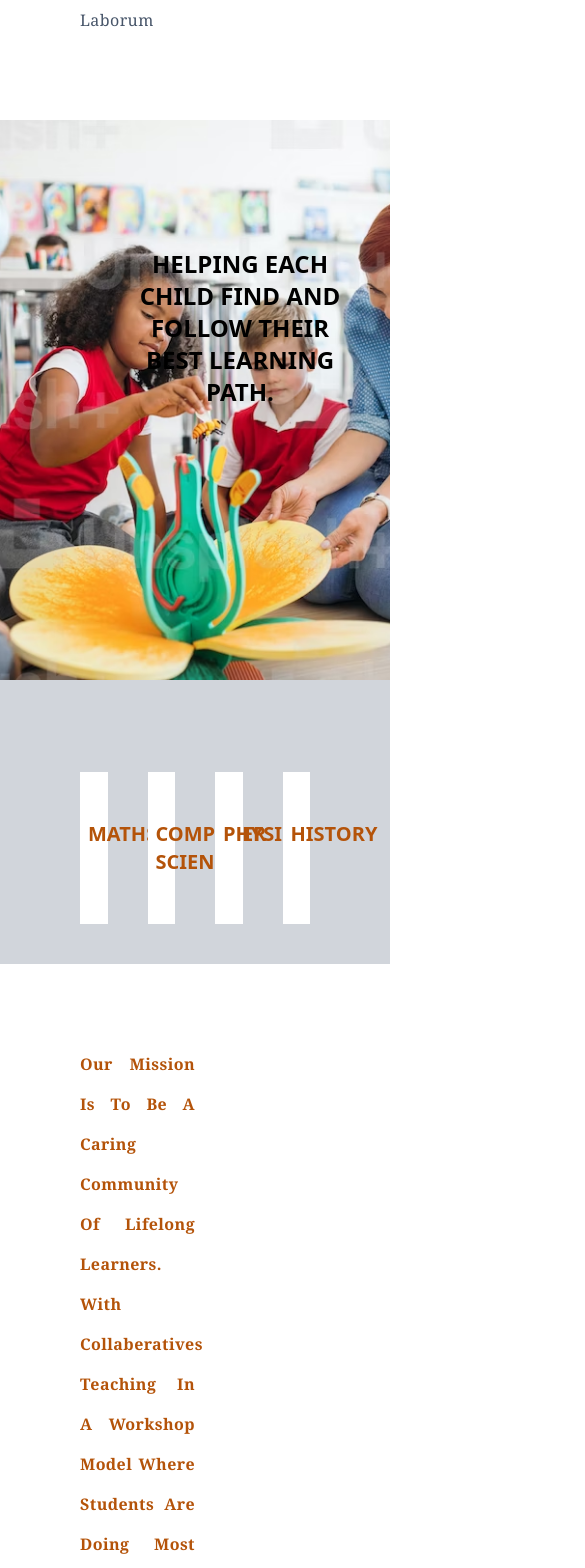
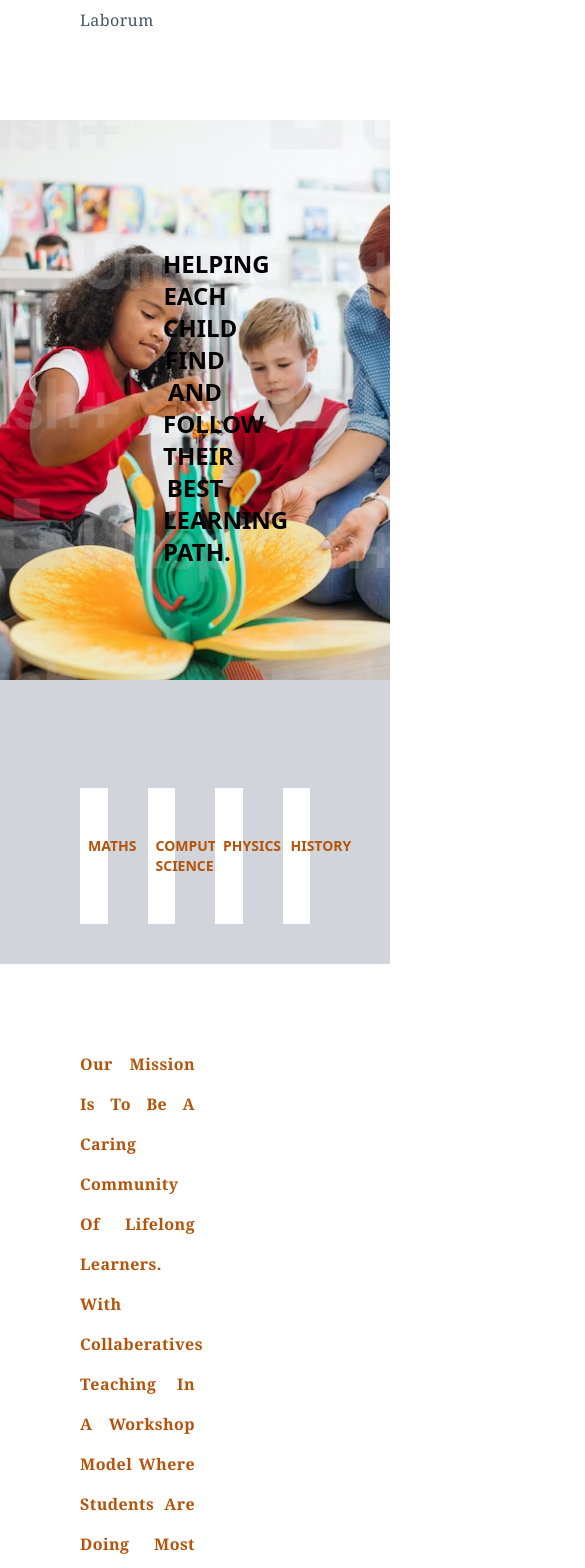
Before and after one commit to yafet-123/Sample_education_sample3_frontend, a Next.js app: page / in a window 390 px wide. Shown: the part 3180-4748 px from the top of the page, 585 px wide, since content can reach past the window. Built offline with nearby package versions, Linux system fonts and the light colour scheme.

Commit message:
making mobile responsive

```diff
--- a/components/Aim.js
+++ b/components/Aim.js
@@ -5,23 +5,23 @@ export function Aim() {
     <div className="bg-gray-300 w-full h-screen relative">
       <div className="hidden lg:block lg:absolute top-0 left-0 lg:left-1/2 w-[32rem] h-full bg-amber-500"></div>
       <div className="lg:absolute lg:left-1/4 lg:top-32 aim-background w-full lg:w-[70rem] h-[35rem] ">
-        <div className="p-32 lg:p-10 bg-transparent lg:bg-white w-[30rem] h-60 lg:-mt-10 lg:float-right lg:-mx-32 m-auto">
+        <div className="p-32 lg:p-10 bg-transparent lg:bg-white w-[20rem] h-60 lg:-mt-10 lg:float-right lg:-mx-10 m-auto">
           <h1 className="text-black text-2xl font-extrabold uppercase text-center lg:text-left">
             Helping each child find and follow their best learning path.
           </h1>
         </div>
 
         <div className="grid grid-cols-4 lg:grid-cols-2 gap-10 absolute bottom-10 lg:-bottom-40 mx-20 lg:mx-0">
-          <div className="bg-white py-12 px-2 text-center text-xl font-extrabold uppercase text-amber-700">
+          <div className="bg-white py-12 px-2 text-center text-sm lg:text-xl font-extrabold uppercase text-amber-700">
             Maths
           </div>
-          <div className="bg-white py-12 px-2 text-center text-xl font-extrabold uppercase text-amber-700">
+          <div className="bg-white py-12 px-2 text-center text-sm lg:text-xl font-extrabold uppercase text-amber-700">
             Computer Science
           </div>
-          <div className="bg-white py-12 px-2 text-center text-xl font-extrabold uppercase text-amber-700">
+          <div className="bg-white py-12 px-2 text-center text-sm lg:text-xl font-extrabold uppercase text-amber-700">
             Physics
           </div>
-          <div className="bg-white py-12 px-2 text-center text-xl font-extrabold uppercase text-amber-700">
+          <div className="bg-white py-12 px-2 text-center text-sm lg:text-xl font-extrabold uppercase text-amber-700">
             History
           </div>
         </div>
--- a/components/Contact.js
+++ b/components/Contact.js
@@ -41,9 +41,7 @@ export function Contact() {
           className="w-full bg-transparent outline-none p-3 mb-3 placeholder:text-white border-b-2"
         />
 
-        <button className="border-2 py-2 px-5 mt-5 max-w-2xl mx-auto">
-          Submit
-        </button>
+        <button className="border-2 py-2 px-5 mt-5">Submit</button>
       </div>
     </div>
   );
--- a/components/MissionOne.js
+++ b/components/MissionOne.js
@@ -27,8 +27,8 @@ export function MissionOne() {
       </div>
 
       <div className="mt-20 h-screen mb-56">
-        <div className="w-[55rem] h-[45rem] bg-transparent lg:bg-amber-500 lg:float-right">
-          <div className="missionone-background w-full lg:w-[80rem] h-[45rem] -ml-20 lg:mt-28 lg:-mx-[30rem] lg:relative overflow-hidden">
+        <div className="w-full lg:w-[55rem] lg:h-[45rem] bg-transparent lg:bg-amber-500 float-none lg:float-right">
+          <div className="missionone-background w-full lg:w-[80rem] h-full lg:h-[45rem] lg:mt-28 lg:-mx-[30rem] lg:relative">
             <div className="p-5 lg:p-10 bg-white w-96 lg:w-[30rem] h-96 lg:absolute lg:left-24 lg:top-3/4 mb-10 border-4 border-orange-700">
               <h1 className="text-2xl font-bold uppercase text-left mb-5">
                 Our Teachers
--- a/components/Public.js
+++ b/components/Public.js
@@ -10,7 +10,7 @@ export function Public() {
         <div className="hidden lg:block w-40 h-40 bg-amber-600 border-none rounded-full"></div>
       </div>
 
-      <div className="grid grid-cols-1 md:grid-cols-2 gap-10">
+      <div className="grid grid-cols-1 lg:grid-cols-2 gap-10">
         <p className="font-serif font-medium tracking-wide leading-10 text-left capitalize w-full lg:w-2/4">
           Lorem ipsum dolor sit amet, consectetur adipiscing elit, sed do
           eiusmod tempor incididunt ut labore et dolore magna aliqua.
@@ -19,18 +19,18 @@ export function Public() {
         <p className="font-serif font-medium tracking-wide leading-10 text-left capitalize w-full lg:w-2/4">
           Ut enim ad minim veniam, quis nostrud exercitation ullamco laboris
           nisi ut aliquip ex ea commodo consequat.
-          <span className="block w-32 p-2 bg-amber-700 text-white border rounded-lg">
+          <span className="block w-32 p-2 bg-amber-700 text-white border rounded-lg mt-10">
             Learn More
           </span>
         </p>
       </div>
 
-      <div className="mr-20 mt-56 w-full bg-amber-500 h-96 flex pr-28 px-20">
-        <div className="w-full relative ">
-          <div className="public-one-background w-1/4 h-full absolute -top-1/4 left-0"></div>
-          <div className="public-two-background w-1/4 h-full absolute -top-1/4 left-1/4"></div>
-          <div className="public-three-background w-1/4 h-full absolute -top-1/4 left-2/4"></div>
-          <div className="public-four-background w-1/4 h-full absolute -top-1/4 left-3/4"></div>
+      <div className="mr-20 mt-56 w-full bg-transparent lg:bg-amber-500 h-96 flex pr-28 px-20">
+        <div className="w-full grid grid-cols-2 gap-10 lg:relative ">
+          <div className="public-one-background w-full lg:w-1/4 h-full lg:absolute lg:-top-1/4 lg:left-0"></div>
+          <div className="public-two-background w-full lg:w-1/4 h-full lg:absolute lg:-top-1/4 left-1/4"></div>
+          <div className="public-three-background w-full lg:w-1/4 h-full lg:absolute lg:-top-1/4 left-2/4"></div>
+          <div className="public-four-background w-full lg:w-1/4 h-full lg:absolute lg:-top-1/4 left-3/4"></div>
         </div>
       </div>
     </div>
```
